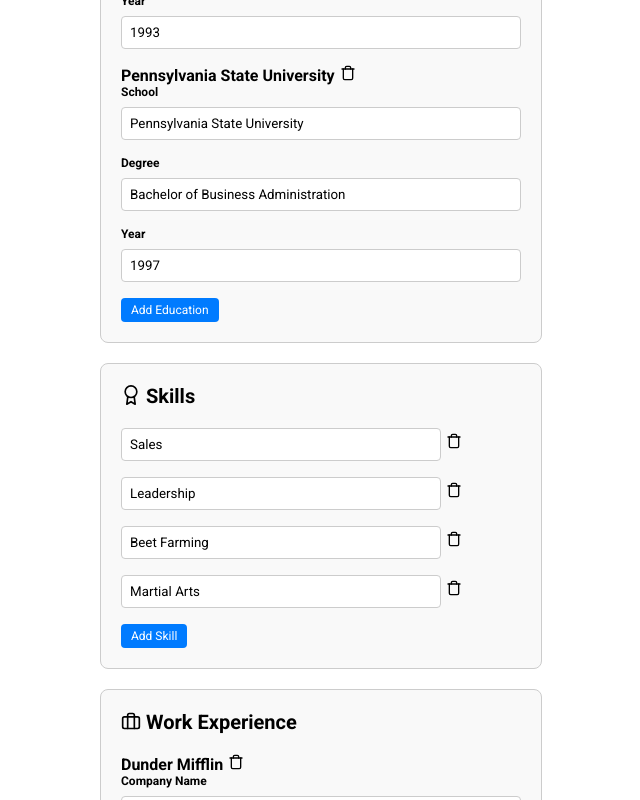
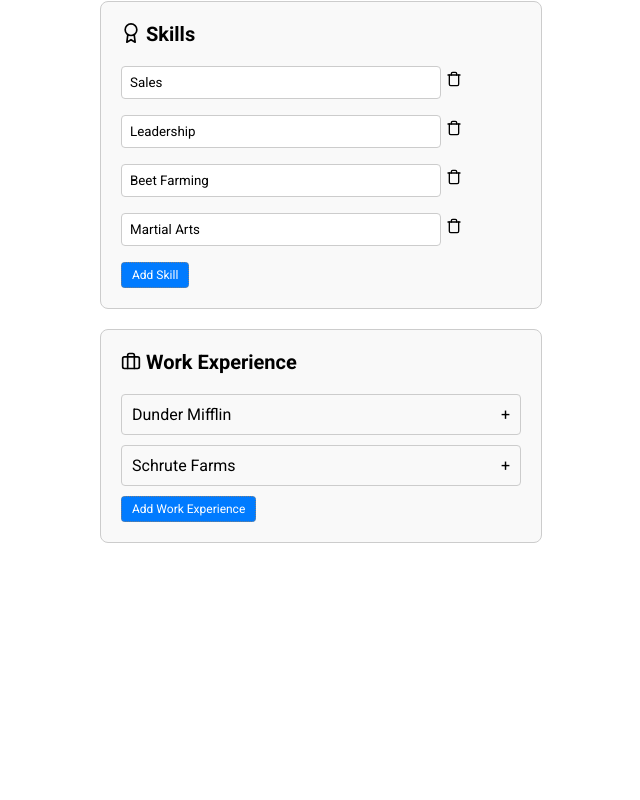
Before and after one commit to morrowdavidson/cv-creator, a React (Vite) app: page / in a window 1280 px wide. Shown: the part 840-1640 px from the top of the page, without its empty margins (74-714 px from the left). After the commit the page ends 1431 px from the top, so only its background shows below. Built offline with nearby package versions, Linux system fonts and the light colour scheme.

Commit message:
Add Accordion component and refactor education/work forms for improved UI/UX

```diff
--- /dev/null
+++ b/src/components/Accordion.jsx
@@ -0,0 +1,61 @@
+import PropTypes from 'prop-types';
+import { useState } from 'react';
+import styled from 'styled-components';
+
+const AccordionSection = styled.div`
+  margin-bottom: 10px;
+`;
+
+const AccordionHeader = styled.div`
+  background-color: #f9f9f9;
+  color: black;
+  padding: 10px;
+  cursor: pointer;
+  font-family: 'Roboto', sans-serif;
+  font-size: 1em;
+  border-radius: 4px;
+  display: flex;
+  justify-content: space-between;
+  align-items: center;
+  border: 1px solid #ccc;
+
+  &:hover {
+    border-color: #007bff;
+  }
+`;
+
+const AccordionContent = styled.div`
+  overflow: hidden;
+  background-color: #fcfcfc;
+  border-top: none;
+  border-radius: 0 0 4px 4px;
+  transition: max-height 0.3s ease-out, padding 0.3s ease-out;
+  max-height: ${({ isOpen }) => (isOpen ? '1000px' : '0')};
+  padding: ${({ isOpen }) => (isOpen ? '10px' : '0 10px')};
+`;
+
+const Accordion = ({ title, children, openState }) => {
+  const [isOpen, setIsOpen] = useState(openState);
+
+  const toggleAccordion = () => {
+    setIsOpen(!isOpen);
+  };
+
+  return (
+    <AccordionSection>
+      <AccordionHeader onClick={toggleAccordion}>
+        {title}
+        <span>{isOpen ? '-' : '+'}</span>
+      </AccordionHeader>
+      <AccordionContent isOpen={isOpen}>{children}</AccordionContent>
+    </AccordionSection>
+  );
+};
+
+Accordion.propTypes = {
+  title: PropTypes.string.isRequired,
+  children: PropTypes.node.isRequired,
+  openState: PropTypes.bool,
+};
+
+export default Accordion;
--- a/src/components/cv-form/CommonStyles.js
+++ b/src/components/cv-form/CommonStyles.js
@@ -81,7 +81,7 @@ export const SectionWrapper = styled.div`
 
 export const Button = styled.button`
   padding: 5px 10px;
-  border: none;
+  border: 1px dotted grey; /* Grey dotted border */
   border-radius: 4px;
   background-color: #007bff;
   color: #fff;
--- a/src/components/cv-form/education-form.jsx
+++ b/src/components/cv-form/education-form.jsx
@@ -10,6 +10,7 @@ import {
   SectionHeader,
 } from './CommonStyles';
 import feather from 'feather-icons';
+import Accordion from '../Accordion';
 
 function EducationForm({ educationList, setEducationList }) {
   useEffect(() => {
@@ -24,7 +25,7 @@ function EducationForm({ educationList, setEducationList }) {
 
   function handleAddEducation() {
     // Create a new education entry
-    const newEducation = { school: '', degree: '', year: '' };
+    const newEducation = { school: '', degree: '', year: '', isOpen: true };
 
     // Create a new array with the existing educationList and the new entry
     const updatedEducationList = [...educationList, newEducation];
@@ -47,16 +48,12 @@ function EducationForm({ educationList, setEducationList }) {
     <Form>
       {educationList.map((education, index) => (
         <div key={index}>
-          <SectionHeader>
-            {education.school ? education.school : `Education #${index + 1}`}
-          </SectionHeader>
-          <IconButton
-            type="button"
-            onClick={() => handleDeleteEducation(index)}
+          <Accordion
+            title={
+              education.school ? education.school : `Education #${index + 1}`
+            }
+            openState={education.isOpen}
           >
-            <Icon data-feather="trash"></Icon>
-          </IconButton>
-
             <Label htmlFor={`school-${index}`}>School</Label>
             <Input
               type="text"
@@ -81,6 +78,10 @@ function EducationForm({ educationList, setEducationList }) {
               value={education.year}
               onChange={(event) => handleInputChange(index, event)}
             />
+            <Button type="button" onClick={() => handleDeleteEducation(index)}>
+              <Icon data-feather="trash"></Icon> Delete
+            </Button>
+          </Accordion>
         </div>
       ))}
       <Button type="button" onClick={handleAddEducation}>
--- a/src/components/cv-form/work-form.jsx
+++ b/src/components/cv-form/work-form.jsx
@@ -13,6 +13,7 @@ import {
 import feather from 'feather-icons';
 import ReactQuill from 'react-quill';
 import 'react-quill/dist/quill.snow.css';
+import Accordion from '../Accordion';
 
 // Define custom toolbar options
 const toolbarOptions = [
@@ -40,7 +41,13 @@ function WorkForm({ workList, setWorkList }) {
 
   function handleAddWork() {
     // Create a new work entry
-    const newWork = { company: '', title: '', date: '', description: '' };
+    const newWork = {
+      company: '',
+      title: '',
+      date: '',
+      description: '',
+      isOpen: true,
+    };
 
     // Create a new array with the existing workList and the new entry
     const updatedWorkList = [...workList, newWork];
@@ -63,12 +70,10 @@ function WorkForm({ workList, setWorkList }) {
     <Form>
       {workList.map((work, index) => (
         <div key={index}>
-          <SectionHeader>
-            {work.company ? work.company : `Work Experience ${index + 1}`}
-          </SectionHeader>
-          <IconButton type="button" onClick={() => handleDeleteWork(index)}>
-            <Icon data-feather="trash"></Icon>
-          </IconButton>
+          <Accordion
+            openState={work.isOpen}
+            title={work.company ? work.company : `Work Experience ${index + 1}`}
+          >
             <Label htmlFor={`company-${index}`}>Company Name</Label>
             <Input
               type="text"
@@ -102,6 +107,10 @@ function WorkForm({ workList, setWorkList }) {
                 modules={{ toolbar: toolbarOptions }}
               />
             </ReactQuillWrapper>
+            <Button type="button" onClick={() => handleDeleteWork(index)}>
+              <Icon data-feather="trash"></Icon> Delete
+            </Button>
+          </Accordion>
         </div>
       ))}
       <Button type="button" onClick={handleAddWork}>
```
Lines whose indentation alone changed are shown as unchanged.
